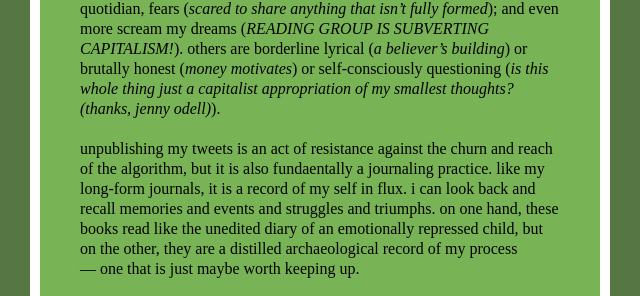
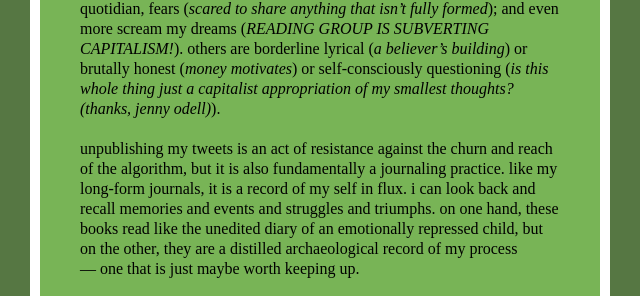
Before and after one commit to neetapatel/blog, a plain HTML site: page index.html in a window 1280 px wide. Shown: the part 1315-1611 px from the top of the page, 320-960 px from the left. Drawn offline with Linux system fonts and the light colour scheme.

Commit message:
aug 11 typo

```diff
--- a/index.html
+++ b/index.html
@@ -42,7 +42,7 @@
 
     <p>with the completion of notebook #4 today, i spent some time looking through my past books. in their own inconsistent frequency, the tweets manage to mark time without missing a beat. <i>lol, if you think i can’t crunch numbers because i’m an artist</i>, followed by, <i>note to self: learn how to crunch numbers.</i> some tweets are emotional fireworks erupting in narrative arcs on the page: <i>agnes martin is my hero</i>, then <i>dreams of miso soup breakfasts are a bit too ambitious, but what else are dreams for!</i>, then <i>go ahead and be a crazy person</i>. some tweets are pure nonsense (<i>parsley?</i>). many reveal my preoccupations over time (<i>tired of society telling me what design is</i>); still others distill my deepest, and most quotidian, fears (<i>scared to share anything that isn’t fully formed</i>); and even more scream my dreams (<i>READING GROUP IS SUBVERTING CAPITALISM!</i>). others are borderline lyrical (<i>a believer’s building</i>) or brutally honest (<i>money motivates</i>) or self-consciously questioning (<i>is this whole thing just a capitalist appropriation of my smallest thoughts? (thanks, jenny odell)</i>).</p>
 
-    <p>unpublishing my tweets is an act of resistance against the churn and reach of the algorithm, but it is also fundaentally a journaling practice. like my long-form journals, it is a record of my self in flux. i can look back and recall memories and events and struggles and triumphs. on one hand, these books read like the unedited diary of an emotionally repressed child, but on the other, they are a distilled archaeological record of my process — one that is just maybe worth keeping up.</p>
+    <p>unpublishing my tweets is an act of resistance against the churn and reach of the algorithm, but it is also fundamentally a journaling practice. like my long-form journals, it is a record of my self in flux. i can look back and recall memories and events and struggles and triumphs. on one hand, these books read like the unedited diary of an emotionally repressed child, but on the other, they are a distilled archaeological record of my process — one that is just maybe worth keeping up.</p>
 
     <p>at any rate, i still find personal satisfaction in this weird ongoing practice, so i’ll keep going for the pure narcissistic pleasure of thinking my thoughts are worth recording. </p>
 
```
